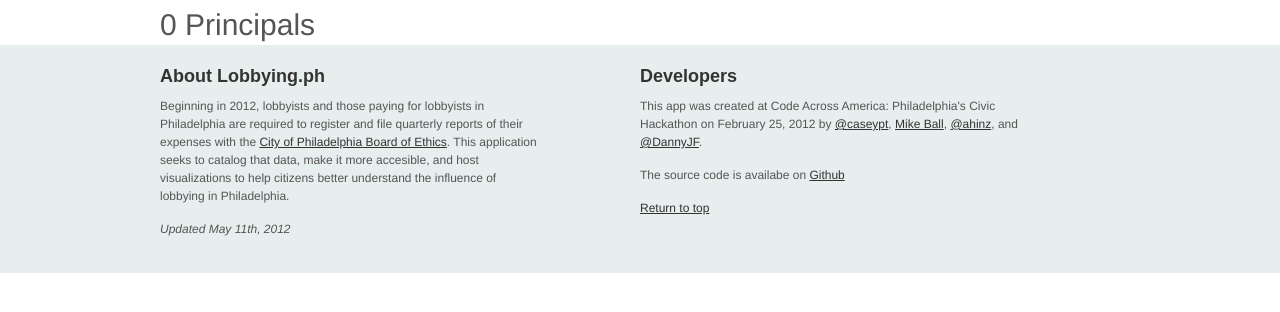
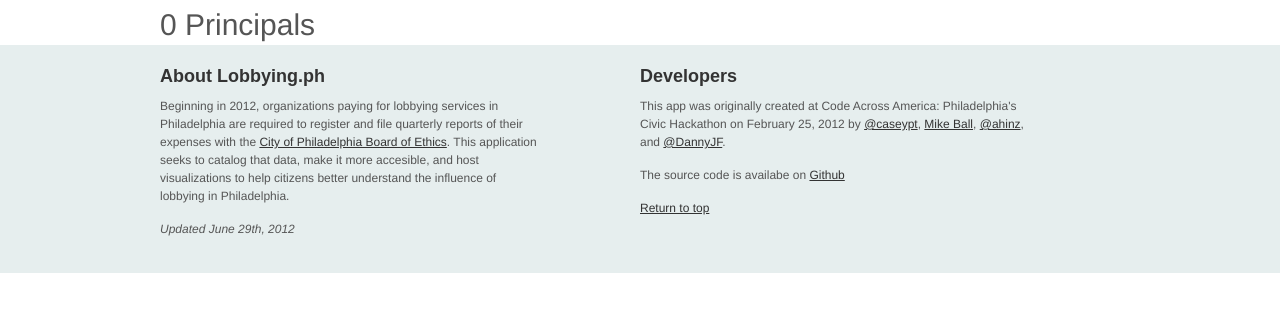
Before and after one commit to AxisPhilly/lobbying.ph-django, a Django app: page / in a window 1280 px wide. Shown: the part 265-577 px from the top of the page. Run offline with Django 3.2, Linux system fonts and the light colour scheme; data that the repository does not hold is empty; some web fonts are replaced.

Commit message:
Updated about copy

```diff
--- a/templates/base.html
+++ b/templates/base.html
@@ -33,12 +33,12 @@
       <div class="container">
         <div id="about" class="column">
           <h2>About Lobbying.ph</h2>
-          <p>Beginning in 2012, lobbyists and those paying for lobbyists in Philadelphia are required to register and file quarterly reports of their expenses with the <a href="http://www.phila.gov/ethicsboard/lobbying.html">City of Philadelphia Board of Ethics</a>. This application seeks to catalog that data, make it more accesible, and host visualizations to help citizens better understand the influence of lobbying in Philadelphia.</p>
-          <p><em>Updated May 11th, 2012</em></p>
+          <p>Beginning in 2012, organizations paying for lobbying services in Philadelphia are required to register and file quarterly reports of their expenses with the <a href="http://www.phila.gov/ethicsboard/lobbying.html">City of Philadelphia Board of Ethics</a>. This application seeks to catalog that data, make it more accesible, and host visualizations to help citizens better understand the influence of lobbying in Philadelphia.</p>
+          <p><em>Updated June 29th, 2012</em></p>
         </div>
         <div class="column">
           <h2>Developers</h2>
-          <p>This app was created at Code Across America: Philadelphia's Civic Hackathon on February 25, 2012 by <a href="https://twitter.com/caseypt">@caseypt</a>, <a href="http://www.mikeball.us">Mike Ball</a>, <a href="https://twitter.com/#!/">@ahinz</a>, and <a href="https://twitter.com/#!/dannyJF">@DannyJF</a>.</p>
+          <p>This app was originally created at Code Across America: Philadelphia's Civic Hackathon on February 25, 2012 by <a href="https://twitter.com/caseypt">@caseypt</a>, <a href="http://www.mikeball.us">Mike Ball</a>, <a href="https://twitter.com/#!/">@ahinz</a>, and <a href="https://twitter.com/#!/dannyJF">@DannyJF</a>.</p>
           <p>The source code is availabe on <a href="http://github.com/caseypt/lobbying.ph-django">Github</a></p>
           <p><a href="#header">Return to top</a></p>
         </div>
```
